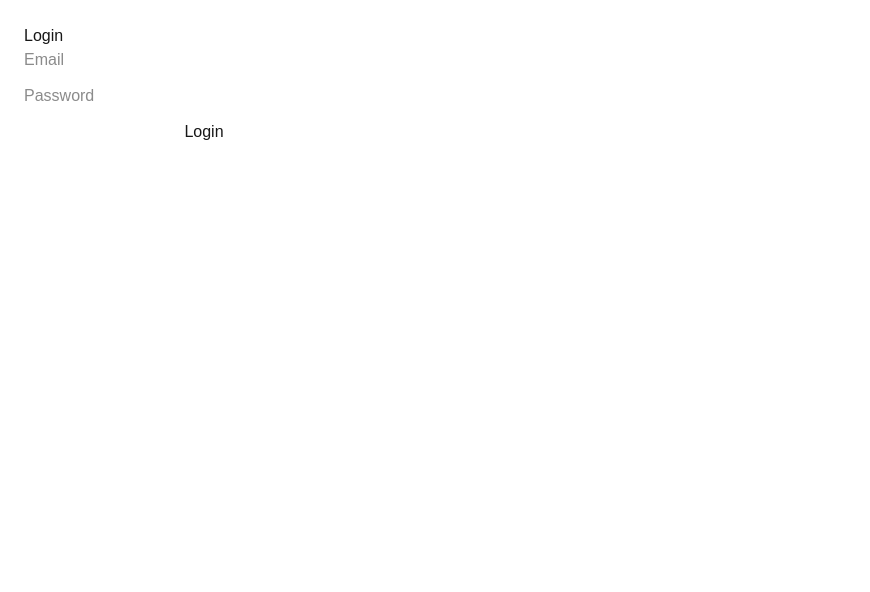
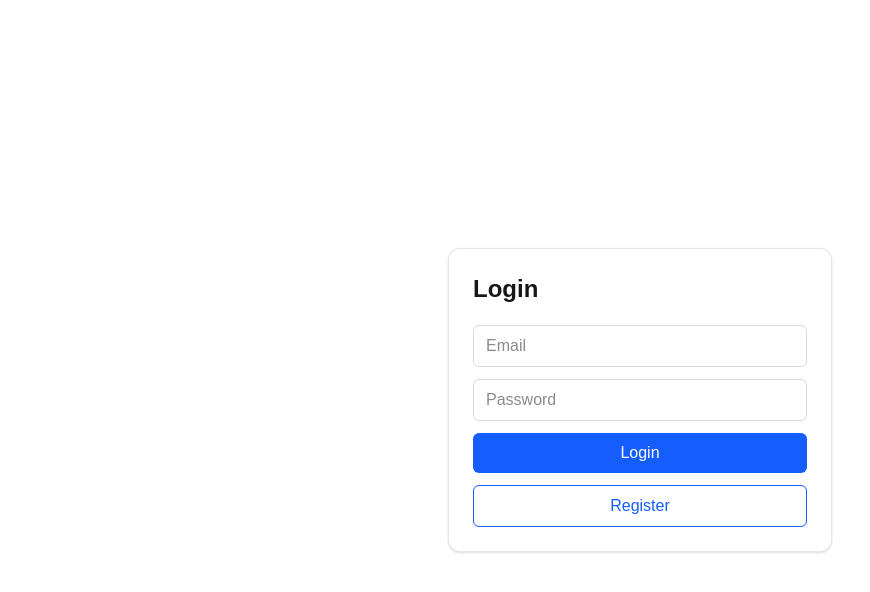
Before and after one commit to samuelashu21/training, a Next.js app: page /login in a window 1280 px wide. Shown: the top 592 px of the page, without its empty margins (0-870 px from the left). Built offline with nearby package versions, Linux system fonts and the light colour scheme.

Commit message:
feat: style auth pages with tailwind and add register button
Agent-Logs-Url: https://github.com/samuelashu21/training/sessions/bda97739-22f6-4749-873a-9858d690dc90

Co-authored-by: samuelashu21 <261195727+samuelashu21@users.noreply.github.com>

```diff
--- a/app/login/page.tsx
+++ b/app/login/page.tsx
@@ -1,5 +1,6 @@
 "use client";
 
+import Link from "next/link";
 import { useState } from "react";
 import { useRouter } from "next/navigation";
 
@@ -33,9 +34,10 @@ export default function LoginPage() {
   }
 
   return (
-    <main style={{ padding: 24 }}>
-      <h1>Login</h1>
-      <form onSubmit={onSubmit} style={{ display: "grid", gap: 12, maxWidth: 360 }}>
+    <main className="flex min-h-screen items-center justify-center px-6 py-10">
+      <div className="w-full max-w-sm rounded-xl border border-black/10 bg-white p-6 shadow-sm dark:border-white/10 dark:bg-zinc-900">
+        <h1 className="mb-5 text-2xl font-semibold">Login</h1>
+        <form onSubmit={onSubmit} className="grid gap-3">
         <input
           aria-label="Email"
           placeholder="Email"
@@ -43,6 +45,7 @@ export default function LoginPage() {
           required
           value={email}
           onChange={(e) => setEmail(e.target.value)}
+          className="w-full rounded-md border border-black/15 bg-transparent px-3 py-2 outline-none ring-0 transition focus:border-blue-500 dark:border-white/20"
         />
         <input
           aria-label="Password"
@@ -51,10 +54,23 @@ export default function LoginPage() {
           required
           value={password}
           onChange={(e) => setPassword(e.target.value)}
+          className="w-full rounded-md border border-black/15 bg-transparent px-3 py-2 outline-none ring-0 transition focus:border-blue-500 dark:border-white/20"
         />
-        <button type="submit">Login</button>
-        {error && <p style={{ color: "crimson" }}>{error}</p>}
-      </form>
+          <button
+            type="submit"
+            className="rounded-md bg-blue-600 px-3 py-2 font-medium text-white transition hover:bg-blue-700"
+          >
+            Login
+          </button>
+          <Link
+            href="/register"
+            className="rounded-md border border-blue-600 px-3 py-2 text-center font-medium text-blue-600 transition hover:bg-blue-50 dark:hover:bg-blue-950/40"
+          >
+            Register
+          </Link>
+          {error && <p className="text-sm text-red-600">{error}</p>}
+        </form>
+      </div>
     </main>
   );
 }
--- a/app/register/page.tsx
+++ b/app/register/page.tsx
@@ -1,5 +1,6 @@
 "use client";
 
+import Link from "next/link";
 import { useState } from "react";
 import { useRouter } from "next/navigation";
 
@@ -33,9 +34,10 @@ export default function RegisterPage() {
   }
 
   return (
-    <main style={{ padding: 24 }}>
-      <h1>Register</h1>
-      <form onSubmit={onSubmit} style={{ display: "grid", gap: 12, maxWidth: 360 }}>
+    <main className="flex min-h-screen items-center justify-center px-6 py-10">
+      <div className="w-full max-w-sm rounded-xl border border-black/10 bg-white p-6 shadow-sm dark:border-white/10 dark:bg-zinc-900">
+        <h1 className="mb-5 text-2xl font-semibold">Register</h1>
+        <form onSubmit={onSubmit} className="grid gap-3">
         <input
           aria-label="Email"
           placeholder="Email"
@@ -43,6 +45,7 @@ export default function RegisterPage() {
           required
           value={email}
           onChange={(e) => setEmail(e.target.value)}
+          className="w-full rounded-md border border-black/15 bg-transparent px-3 py-2 outline-none ring-0 transition focus:border-blue-500 dark:border-white/20"
         />
         <input
           aria-label="Password (minimum 6 characters)"
@@ -52,10 +55,23 @@ export default function RegisterPage() {
           required
           value={password}
           onChange={(e) => setPassword(e.target.value)}
+          className="w-full rounded-md border border-black/15 bg-transparent px-3 py-2 outline-none ring-0 transition focus:border-blue-500 dark:border-white/20"
         />
-        <button type="submit">Create account</button>
-        {error && <p style={{ color: "crimson" }}>{error}</p>}
-      </form>
+          <button
+            type="submit"
+            className="rounded-md bg-blue-600 px-3 py-2 font-medium text-white transition hover:bg-blue-700"
+          >
+            Create account
+          </button>
+          <Link
+            href="/login"
+            className="rounded-md border border-blue-600 px-3 py-2 text-center font-medium text-blue-600 transition hover:bg-blue-50 dark:hover:bg-blue-950/40"
+          >
+            Back to login
+          </Link>
+          {error && <p className="text-sm text-red-600">{error}</p>}
+        </form>
+      </div>
     </main>
   );
 }
```
